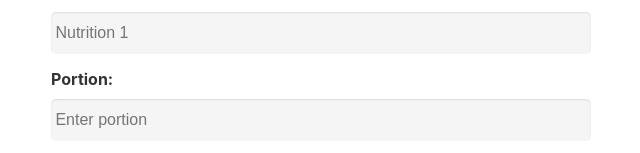
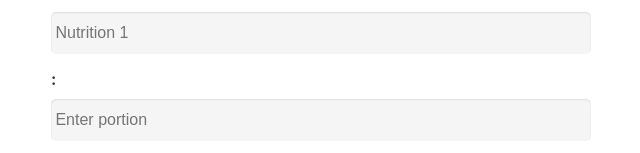
Before and after one commit to PAF-IT3030/JUN_WE_108, a React (Create React App) app in the folder frontend/: page /api/meal-plans in a window 1280 px wide. Shown: the part 439-592 px from the top of the page, without its empty margins (319-959 px from the left). Built offline with nearby package versions, Linux system fonts and the light colour scheme.

Commit message:
label remove

```diff
--- a/frontend/src/Pages/MealPlansPage.js
+++ b/frontend/src/Pages/MealPlansPage.js
@@ -68,7 +68,7 @@ const MealPlansPage = () => {
               placeholder={` Nutrition ${index + 1}`}
             />
           ))}
-          <label>Portion:</label>
+          <label>:</label>
           <input type="text" value={portion} onChange={(e) => setPortion(e.target.value)} placeholder=" Enter portion" />
           <button type="button" onClick={handleAddNutritions}>Add Meal plan</button>
           <button type="submit">Create new meal Plan</button>
```
